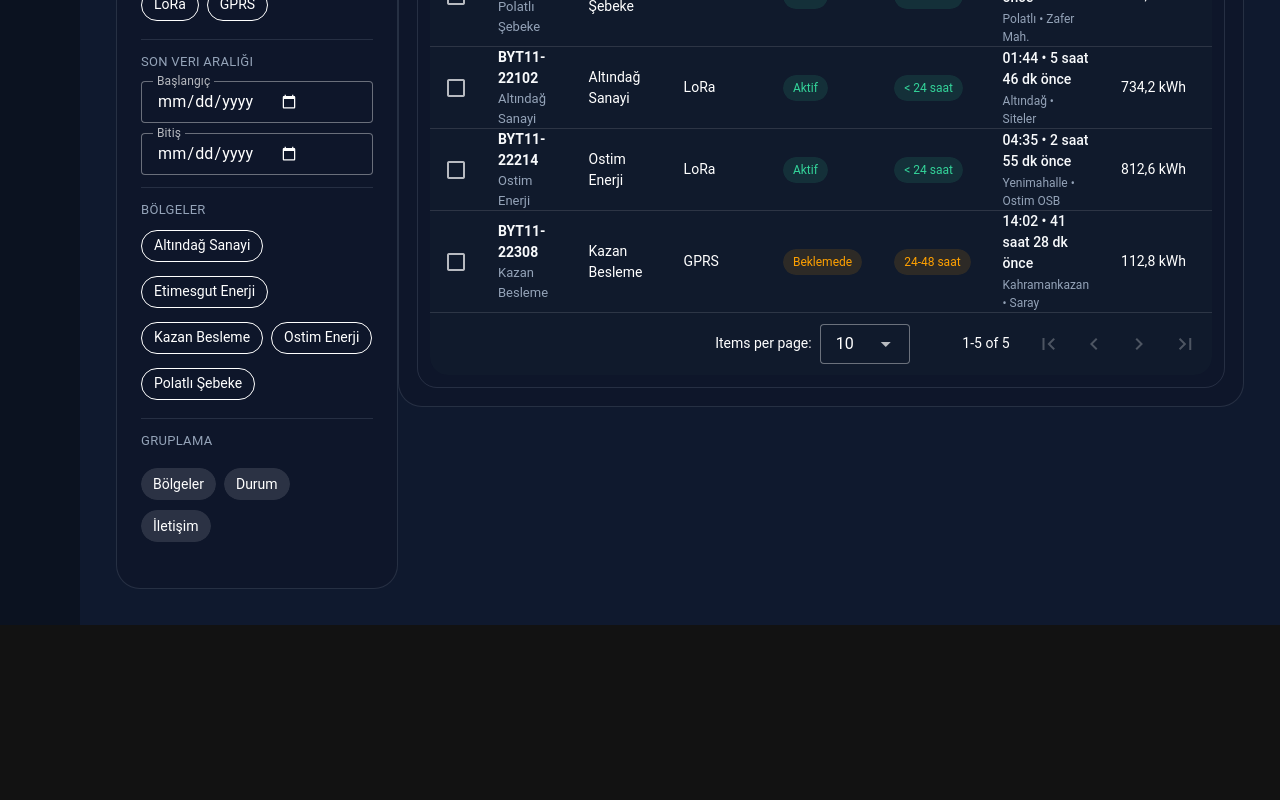
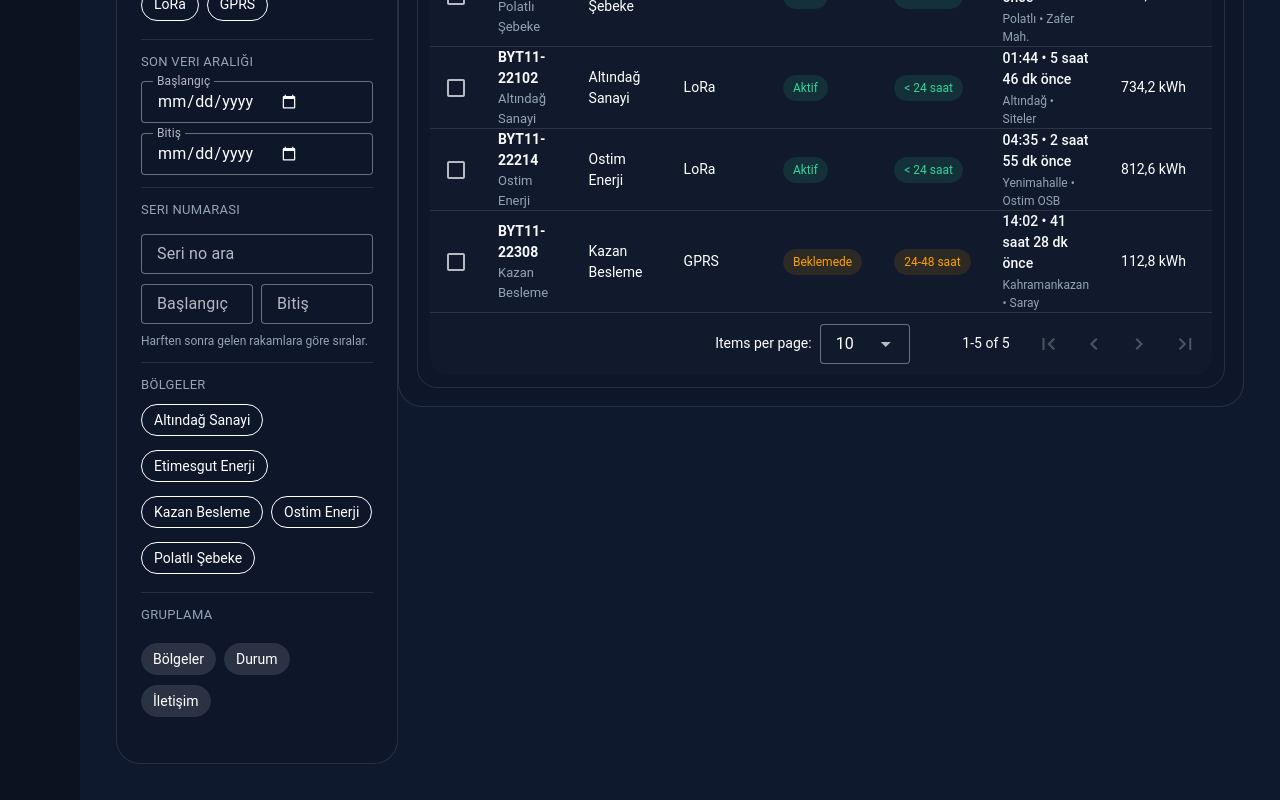
Before and after one commit to saymycode/meter-management-demo, a Vue app in the folder BMSV2UIDEMO/: page /electricity in a window 1280 px wide. Shown: the part 1164-1964 px from the top of the page. Before the commit the page ends 1789 px from the top, so only its background shows below. Built offline with nearby package versions, Linux system fonts and the light colour scheme.

Commit message:
Add serial filters and deployment tooling

```diff
--- a/BMSV2UIDEMO/package.json
+++ b/BMSV2UIDEMO/package.json
@@ -11,7 +11,9 @@
     "build": "vite build",
     "preview": "vite preview",
     "lint": "eslint . --fix --cache",
-    "format": "prettier --write src/"
+    "format": "prettier --write src/",
+    "predeploy": "npm run build",
+    "deploy": "gh-pages -d dist --dotfiles"
   },
   "dependencies": {
     "@mdi/font": "^7.4.47",
@@ -29,6 +31,7 @@
     "eslint": "^9.37.0",
     "eslint-plugin-vue": "~10.5.0",
     "globals": "^16.4.0",
+    "gh-pages": "^6.2.0",
     "prettier": "3.6.2",
     "vite": "^7.1.11",
     "vite-plugin-vue-devtools": "^8.0.3"
--- a/BMSV2UIDEMO/src/views/Electricity.vue
+++ b/BMSV2UIDEMO/src/views/Electricity.vue
@@ -169,6 +169,42 @@
             />
           </div>
           <div class="filter-group">
+            <span class="filter-title">Seri numarası</span>
+            <v-text-field
+              v-model="serialFilter"
+              class="filter-text-field"
+              density="compact"
+              hide-details
+              label="Seri no ara"
+              variant="outlined"
+              clearable
+              placeholder="Örn. BYT11-22017"
+            />
+            <div class="filter-range-row">
+              <v-text-field
+                v-model="serialRangeStart"
+                class="filter-range-field"
+                density="compact"
+                hide-details
+                label="Başlangıç"
+                variant="outlined"
+                clearable
+                placeholder="Seri başlangıcı"
+              />
+              <v-text-field
+                v-model="serialRangeEnd"
+                class="filter-range-field"
+                density="compact"
+                hide-details
+                label="Bitiş"
+                variant="outlined"
+                clearable
+                placeholder="Seri bitişi"
+              />
+            </div>
+            <div class="filter-subtext">Harften sonra gelen rakamlara göre sıralar.</div>
+          </div>
+          <div class="filter-group">
             <span class="filter-title">Bölgeler</span>
             <div class="filter-chip-grid">
               <v-chip
@@ -675,6 +711,8 @@ const organization = organizationProfile
 const now = ref(new Date(referenceNow))
 
 const normalizeSearchHaystack = (value) => value?.toString().toLowerCase() ?? ''
+const normalizeSerialInput = (value) => value?.toString().trim().toUpperCase() ?? ''
+const compareSerial = (a, b) => a.localeCompare(b, 'tr', { sensitivity: 'base', numeric: true })
 
 const parseSearchTokens = (input) => {
   const tokens = input
@@ -742,6 +780,23 @@ const matchesDateRange = (target, start, end) => {
   return true
 }
 
+const matchesSerialQuery = (candidate) => {
+  const query = serialQuery.value
+  if (!query) return true
+  const serial = normalizeSerialInput(candidate)
+  return serial.includes(query)
+}
+
+const matchesSerialRange = (candidate) => {
+  const serial = normalizeSerialInput(candidate)
+  const { start, end } = serialRangeNormalized.value
+  if (start && compareSerial(serial, start) < 0) return false
+  if (end && compareSerial(serial, end) > 0) return false
+  return true
+}
+
+const matchesSerialFilters = (sensor) => matchesSerialRange(sensor.sensorId) && matchesSerialQuery(sensor.sensorId)
+
 const activeMainTab = ref('meters')
 const detailPanel = ref(false)
 const detailSensor = ref(null)
@@ -758,6 +813,9 @@ const zoneFilters = ref({})
 const selectedGroupBy = ref([])
 const lastSeenStart = ref(null)
 const lastSeenEnd = ref(null)
+const serialFilter = ref('')
+const serialRangeStart = ref('')
+const serialRangeEnd = ref('')
 
 const getChipState = (stateRef, option) => getTriStateValue(stateRef.value, option)
 
@@ -795,6 +853,17 @@ const searchTerm = ref('')
 const searchTokens = computed(() => parseSearchTokens(searchTerm.value))
 const lastSeenStartDate = computed(() => parseDateInput(lastSeenStart.value))
 const lastSeenEndDate = computed(() => parseDateInput(lastSeenEnd.value, true))
+const serialQuery = computed(() => normalizeSerialInput(serialFilter.value))
+const serialRangeStartNormalized = computed(() => normalizeSerialInput(serialRangeStart.value))
+const serialRangeEndNormalized = computed(() => normalizeSerialInput(serialRangeEnd.value))
+const serialRangeNormalized = computed(() => {
+  let start = serialRangeStartNormalized.value
+  let end = serialRangeEndNormalized.value
+  if (start && end && compareSerial(start, end) > 0) {
+    ;[start, end] = [end, start]
+  }
+  return { start, end }
+})
 const selectedRows = ref([])
 const viewMode = ref('table')
 
@@ -1127,6 +1196,7 @@ const filteredSensors = computed(() => {
     )
     const matchesSearch = matchesTokenizedSearch(haystack, tokens)
     const matchesLastSeen = matchesDateRange(sensor.lastPacketAt, lastSeenStartDate.value, lastSeenEndDate.value)
+    const matchesSerial = matchesSerialFilters(sensor)
 
     return (
       matchesStatus &&
@@ -1134,6 +1204,7 @@ const filteredSensors = computed(() => {
       matchesComm &&
       matchesZone &&
       matchesLastSeen &&
+      matchesSerial &&
       matchesSearch
     )
   })
@@ -1186,6 +1257,9 @@ const resetFilters = () => {
   zoneFilters.value = {}
   lastSeenStart.value = null
   lastSeenEnd.value = null
+  serialFilter.value = ''
+  serialRangeStart.value = ''
+  serialRangeEnd.value = ''
   selectedGroupBy.value = []
 }
 
@@ -1523,6 +1597,25 @@ onBeforeUnmount(() => {
   color: var(--muted-text);
 }
 
+.filter-text-field {
+  margin-top: 4px;
+}
+
+.filter-range-row {
+  display: flex;
+  gap: 8px;
+}
+
+.filter-range-field {
+  flex: 1;
+}
+
+.filter-subtext {
+  font-size: 12px;
+  color: var(--muted-text);
+  margin-top: -2px;
+}
+
 .filter-chip-grid {
   display: flex;
   flex-wrap: wrap;
--- a/BMSV2UIDEMO/src/views/Sensor.vue
+++ b/BMSV2UIDEMO/src/views/Sensor.vue
@@ -195,6 +195,42 @@
             />
           </div>
           <div class="filter-group">
+            <span class="filter-title">Seri numarası</span>
+            <v-text-field
+              v-model="serialFilter"
+              class="filter-text-field"
+              density="compact"
+              hide-details
+              label="Seri no ara"
+              variant="outlined"
+              clearable
+              placeholder="Örn. AK311-10021"
+            />
+            <div class="filter-range-row">
+              <v-text-field
+                v-model="serialRangeStart"
+                class="filter-range-field"
+                density="compact"
+                hide-details
+                label="Başlangıç"
+                variant="outlined"
+                clearable
+                placeholder="Seri başlangıcı"
+              />
+              <v-text-field
+                v-model="serialRangeEnd"
+                class="filter-range-field"
+                density="compact"
+                hide-details
+                label="Bitiş"
+                variant="outlined"
+                clearable
+                placeholder="Seri bitişi"
+              />
+            </div>
+            <div class="filter-subtext">Aralık dolunca otomatik sıralanır.</div>
+          </div>
+          <div class="filter-group">
             <span class="filter-title">Bölgeler</span>
             <div class="filter-chip-grid">
               <v-chip
@@ -651,6 +687,8 @@ const now = ref(new Date(referenceNow))
 const route = useRoute()
 
 const normalizeSearchHaystack = (value) => value?.toString().toLowerCase() ?? ''
+const normalizeSerialInput = (value) => value?.toString().trim().toUpperCase() ?? ''
+const compareSerial = (a, b) => a.localeCompare(b, 'tr', { sensitivity: 'base', numeric: true })
 
 const parseSearchTokens = (input) => {
   const tokens = input
@@ -716,6 +754,32 @@ const matchesDateRange = (target, start, end) => {
   if (rangeStart && value < rangeStart) return false
   if (rangeEnd && value > rangeEnd) return false
   return true
+}
+
+const matchesSerialQuery = (candidate) => {
+  const query = serialQuery.value
+  if (!query) return true
+  const serial = normalizeSerialInput(candidate)
+  return serial.includes(query)
+}
+
+const matchesSerialRange = (candidate) => {
+  const serial = normalizeSerialInput(candidate)
+  const { start, end } = serialRangeNormalized.value
+  if (start && compareSerial(serial, start) < 0) return false
+  if (end && compareSerial(serial, end) > 0) return false
+  return true
+}
+
+const matchesSerialFilters = (sensor) => {
+  if (!matchesSerialRange(sensor.meterId)) {
+    return false
+  }
+  const query = serialQuery.value
+  if (!query) {
+    return true
+  }
+  return [sensor.sensorId, sensor.meterId].some((candidate) => matchesSerialQuery(candidate))
 }
 
 const activeMainTab = ref('sensors')
@@ -758,6 +822,9 @@ const zoneFilters = ref({})
 const selectedGroupBy = ref([])
 const lastSeenStart = ref(null)
 const lastSeenEnd = ref(null)
+const serialFilter = ref('')
+const serialRangeStart = ref('')
+const serialRangeEnd = ref('')
 
 const getChipState = (stateRef, option) => getTriStateValue(stateRef.value, option)
 
@@ -796,6 +863,17 @@ const viewMode = ref('table')
 const searchTokens = computed(() => parseSearchTokens(searchTerm.value))
 const lastSeenStartDate = computed(() => parseDateInput(lastSeenStart.value))
 const lastSeenEndDate = computed(() => parseDateInput(lastSeenEnd.value, true))
+const serialQuery = computed(() => normalizeSerialInput(serialFilter.value))
+const serialRangeStartNormalized = computed(() => normalizeSerialInput(serialRangeStart.value))
+const serialRangeEndNormalized = computed(() => normalizeSerialInput(serialRangeEnd.value))
+const serialRangeNormalized = computed(() => {
+  let start = serialRangeStartNormalized.value
+  let end = serialRangeEndNormalized.value
+  if (start && end && compareSerial(start, end) > 0) {
+    ;[start, end] = [end, start]
+  }
+  return { start, end }
+})
 
 const sensorProfiles = {
   soil: [
@@ -1282,6 +1360,7 @@ const filteredSensors = computed(() => {
     )
     const matchesSearch = matchesTokenizedSearch(haystack, tokens)
     const matchesLastSeen = matchesDateRange(sensor.lastPacketAt, lastSeenStartDate.value, lastSeenEndDate.value)
+    const matchesSerial = matchesSerialFilters(sensor)
 
     return (
       matchesStatus &&
@@ -1290,6 +1369,7 @@ const filteredSensors = computed(() => {
       matchesType &&
       matchesZone &&
       matchesLastSeen &&
+      matchesSerial &&
       matchesSearch
     )
   })
@@ -1332,6 +1412,9 @@ const resetFilters = () => {
   zoneFilters.value = {}
   lastSeenStart.value = null
   lastSeenEnd.value = null
+  serialFilter.value = ''
+  serialRangeStart.value = ''
+  serialRangeEnd.value = ''
   selectedGroupBy.value = []
 }
 
@@ -1658,6 +1741,25 @@ onBeforeUnmount(() => {
   color: var(--muted-text);
 }
 
+.filter-text-field {
+  margin-top: 4px;
+}
+
+.filter-range-row {
+  display: flex;
+  gap: 8px;
+}
+
+.filter-range-field {
+  flex: 1;
+}
+
+.filter-subtext {
+  font-size: 12px;
+  color: var(--muted-text);
+  margin-top: -2px;
+}
+
 .filter-chip-grid {
   display: flex;
   flex-wrap: wrap;
--- a/BMSV2UIDEMO/src/views/Water.vue
+++ b/BMSV2UIDEMO/src/views/Water.vue
@@ -167,6 +167,42 @@
               variant="outlined"
               clearable
             />
+          </div>
+          <div class="filter-group">
+            <span class="filter-title">Seri numarası</span>
+            <v-text-field
+              v-model="serialFilter"
+              class="filter-text-field"
+              density="compact"
+              hide-details
+              label="Seri no ara"
+              variant="outlined"
+              clearable
+              placeholder="Örn. AK311-10021"
+            />
+            <div class="filter-range-row">
+              <v-text-field
+                v-model="serialRangeStart"
+                class="filter-range-field"
+                density="compact"
+                hide-details
+                label="Başlangıç"
+                variant="outlined"
+                clearable
+                placeholder="Seri başlangıcı"
+              />
+              <v-text-field
+                v-model="serialRangeEnd"
+                class="filter-range-field"
+                density="compact"
+                hide-details
+                label="Bitiş"
+                variant="outlined"
+                clearable
+                placeholder="Seri bitişi"
+              />
+            </div>
+            <div class="filter-subtext">Aralık ters yazılırsa otomatik düzeltilir.</div>
           </div>
           <div class="filter-group">
             <span class="filter-title">Bölgeler</span>
@@ -684,6 +720,8 @@ const organization = organizationProfile
 const now = ref(new Date(referenceNow))
 
 const normalizeSearchHaystack = (value) => value?.toString().toLowerCase() ?? ''
+const normalizeSerialInput = (value) => value?.toString().trim().toUpperCase() ?? ''
+const compareSerial = (a, b) => a.localeCompare(b, 'tr', { sensitivity: 'base', numeric: true })
 
 const parseSearchTokens = (input) => {
   const tokens = input
@@ -751,6 +789,23 @@ const matchesDateRange = (target, start, end) => {
   return true
 }
 
+const matchesSerialQuery = (candidate) => {
+  const query = serialQuery.value
+  if (!query) return true
+  const serial = normalizeSerialInput(candidate)
+  return serial.includes(query)
+}
+
+const matchesSerialRange = (candidate) => {
+  const serial = normalizeSerialInput(candidate)
+  const { start, end } = serialRangeNormalized.value
+  if (start && compareSerial(serial, start) < 0) return false
+  if (end && compareSerial(serial, end) > 0) return false
+  return true
+}
+
+const matchesSerialFilters = (sensor) => matchesSerialRange(sensor.sensorId) && matchesSerialQuery(sensor.sensorId)
+
 const activeMainTab = ref('meters')
 const detailPanel = ref(false)
 const detailSensor = ref(null)
@@ -767,6 +822,9 @@ const zoneFilters = ref({})
 const selectedGroupBy = ref([])
 const lastSeenStart = ref(null)
 const lastSeenEnd = ref(null)
+const serialFilter = ref('')
+const serialRangeStart = ref('')
+const serialRangeEnd = ref('')
 
 const getChipState = (stateRef, option) => getTriStateValue(stateRef.value, option)
 
@@ -804,6 +862,17 @@ const searchTerm = ref('')
 const searchTokens = computed(() => parseSearchTokens(searchTerm.value))
 const lastSeenStartDate = computed(() => parseDateInput(lastSeenStart.value))
 const lastSeenEndDate = computed(() => parseDateInput(lastSeenEnd.value, true))
+const serialQuery = computed(() => normalizeSerialInput(serialFilter.value))
+const serialRangeStartNormalized = computed(() => normalizeSerialInput(serialRangeStart.value))
+const serialRangeEndNormalized = computed(() => normalizeSerialInput(serialRangeEnd.value))
+const serialRangeNormalized = computed(() => {
+  let start = serialRangeStartNormalized.value
+  let end = serialRangeEndNormalized.value
+  if (start && end && compareSerial(start, end) > 0) {
+    ;[start, end] = [end, start]
+  }
+  return { start, end }
+})
 const selectedRows = ref([])
 const viewMode = ref('table')
 
@@ -1149,6 +1218,7 @@ const filteredSensors = computed(() => {
     const haystack = normalizeSearchHaystack([sensor.sensorId, sensor.zone, sensor.location].join(' '))
     const matchesSearch = matchesTokenizedSearch(haystack, tokens)
     const matchesLastSeen = matchesDateRange(sensor.lastPacketAt, lastSeenStartDate.value, lastSeenEndDate.value)
+    const matchesSerial = matchesSerialFilters(sensor)
 
     return (
       matchesStatus &&
@@ -1156,6 +1226,7 @@ const filteredSensors = computed(() => {
       matchesComm &&
       matchesZone &&
       matchesLastSeen &&
+      matchesSerial &&
       matchesSearch
     )
   })
@@ -1210,6 +1281,9 @@ const resetFilters = () => {
   zoneFilters.value = {}
   lastSeenStart.value = null
   lastSeenEnd.value = null
+  serialFilter.value = ''
+  serialRangeStart.value = ''
+  serialRangeEnd.value = ''
   selectedGroupBy.value = []
 }
 
@@ -1547,6 +1621,25 @@ onBeforeUnmount(() => {
   color: var(--muted-text);
 }
 
+.filter-text-field {
+  margin-top: 4px;
+}
+
+.filter-range-row {
+  display: flex;
+  gap: 8px;
+}
+
+.filter-range-field {
+  flex: 1;
+}
+
+.filter-subtext {
+  font-size: 12px;
+  color: var(--muted-text);
+  margin-top: -2px;
+}
+
 .filter-chip-grid {
   display: flex;
   flex-wrap: wrap;
--- a/BMSV2UIDEMO/vite.config.js
+++ b/BMSV2UIDEMO/vite.config.js
@@ -1,3 +1,4 @@
+import process from 'node:process'
 import { fileURLToPath, URL } from 'node:url'
 
 import { defineConfig } from 'vite'
@@ -5,12 +6,14 @@ import vue from '@vitejs/plugin-vue'
 import vueDevTools from 'vite-plugin-vue-devtools'
 
 // https://vite.dev/config/
+const repoBase = process.env.VITE_APP_BASE_PATH || '/meter-management-demo/BMSV2UIDEMO/'
+
 export default defineConfig({
   plugins: [
     vue(),
     vueDevTools(),
   ],
-  base: '/meter-management-demo/BMSV2UIDEMO/',
+  base: repoBase,
   resolve: {
     alias: {
       '@': fileURLToPath(new URL('./src', import.meta.url)),
```
Also changed, not shown: 2 other files (tests, documents, lock files or other folders).
